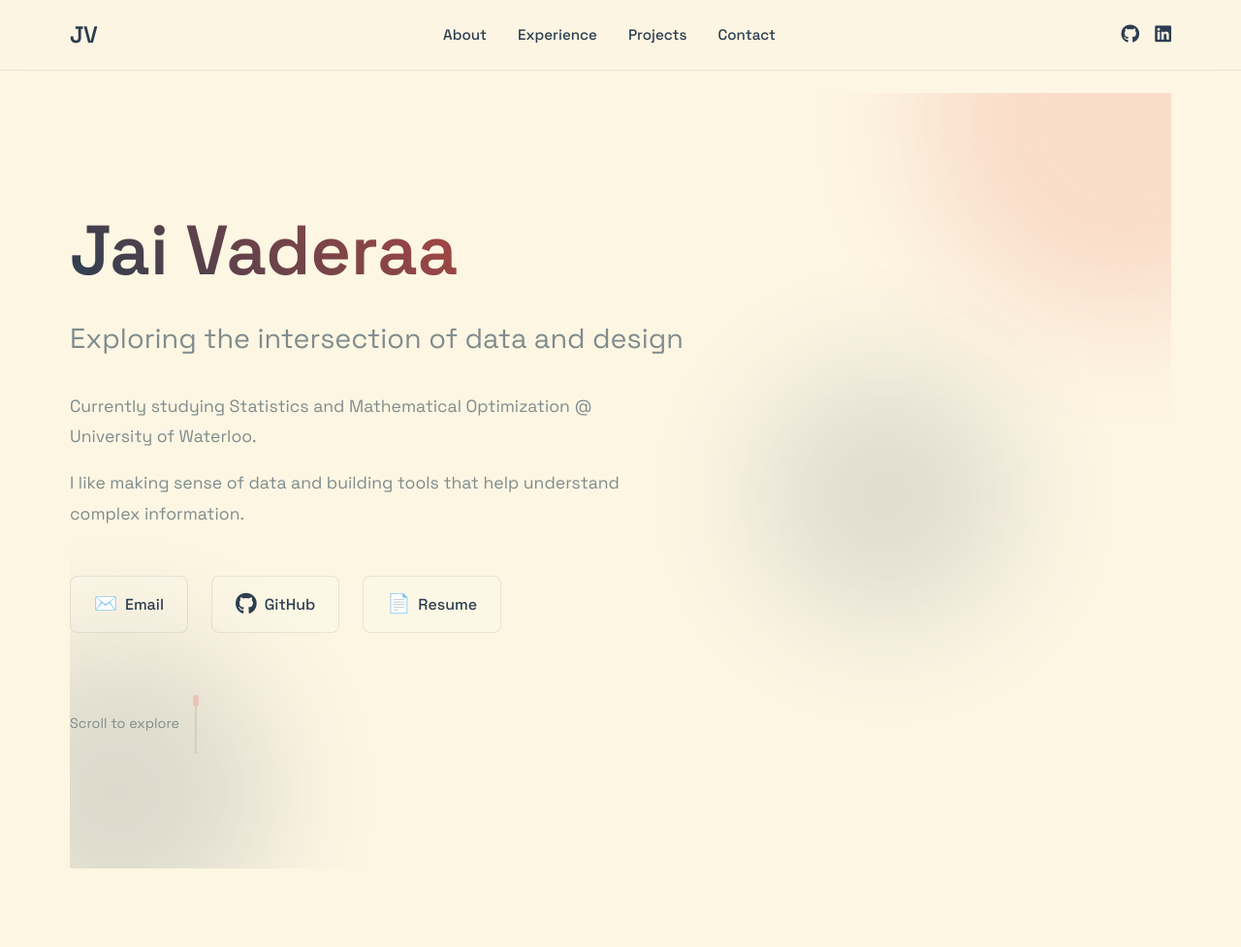
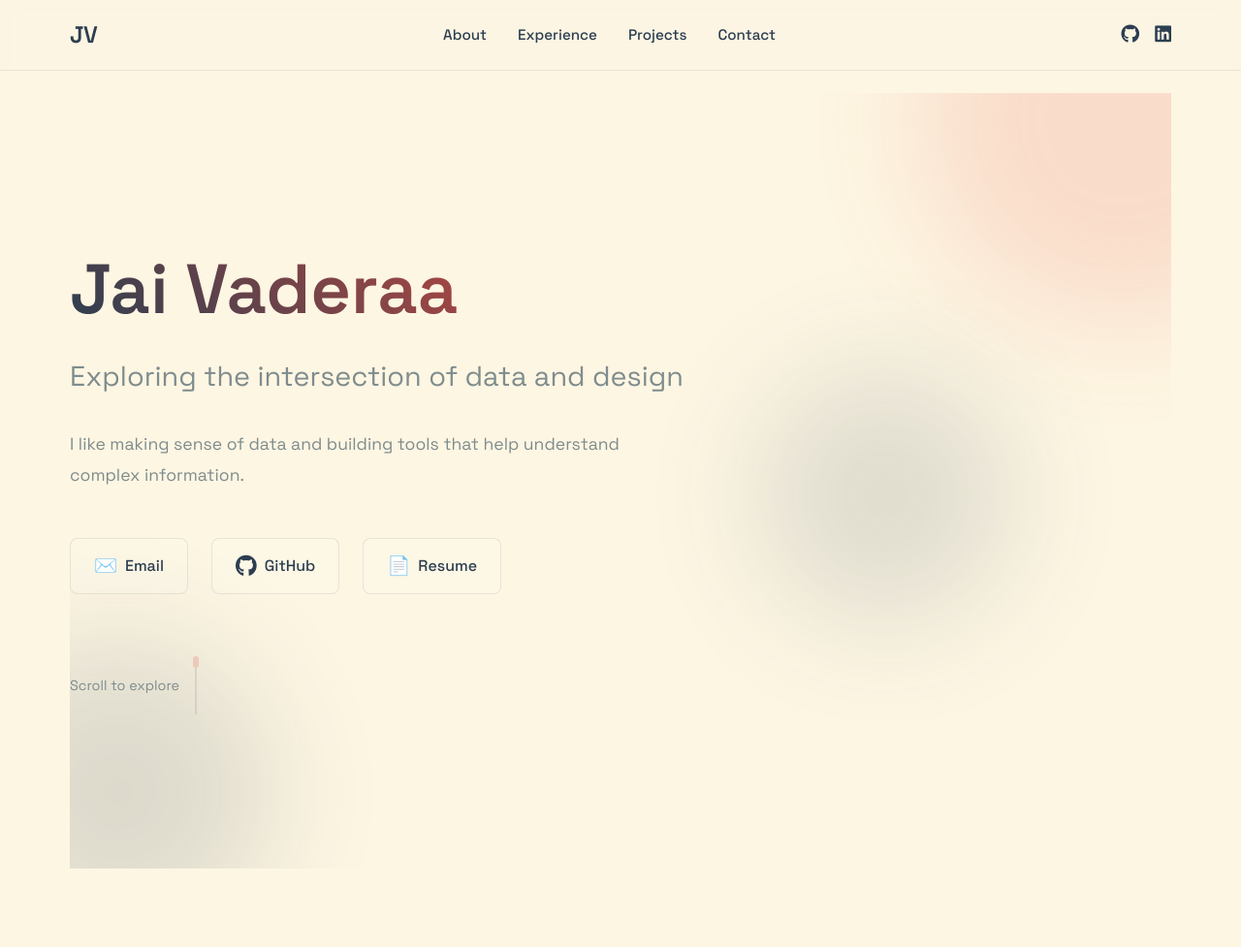
Before and after one commit to Jai2405/portfolio, a plain HTML site: page index.html in a window 1280 px wide. Shown: the top 977 px of the page at 97% size. Drawn offline with Linux system fonts and the light colour scheme.

Commit message:
Update index.html

```diff
--- a/index.html
+++ b/index.html
@@ -40,7 +40,6 @@
                         <h1 class="hero-title">Jai Vaderaa</h1>
                         <p class="hero-subtitle">Exploring the intersection of data and design</p>
                         <div class="hero-description">
-                            <p>Currently studying Statistics and Mathematical Optimization @ University of Waterloo.</p>
                             <p>I like making sense of data and building tools that help  understand complex information.</p>
                         </div>
                     </div>
```
